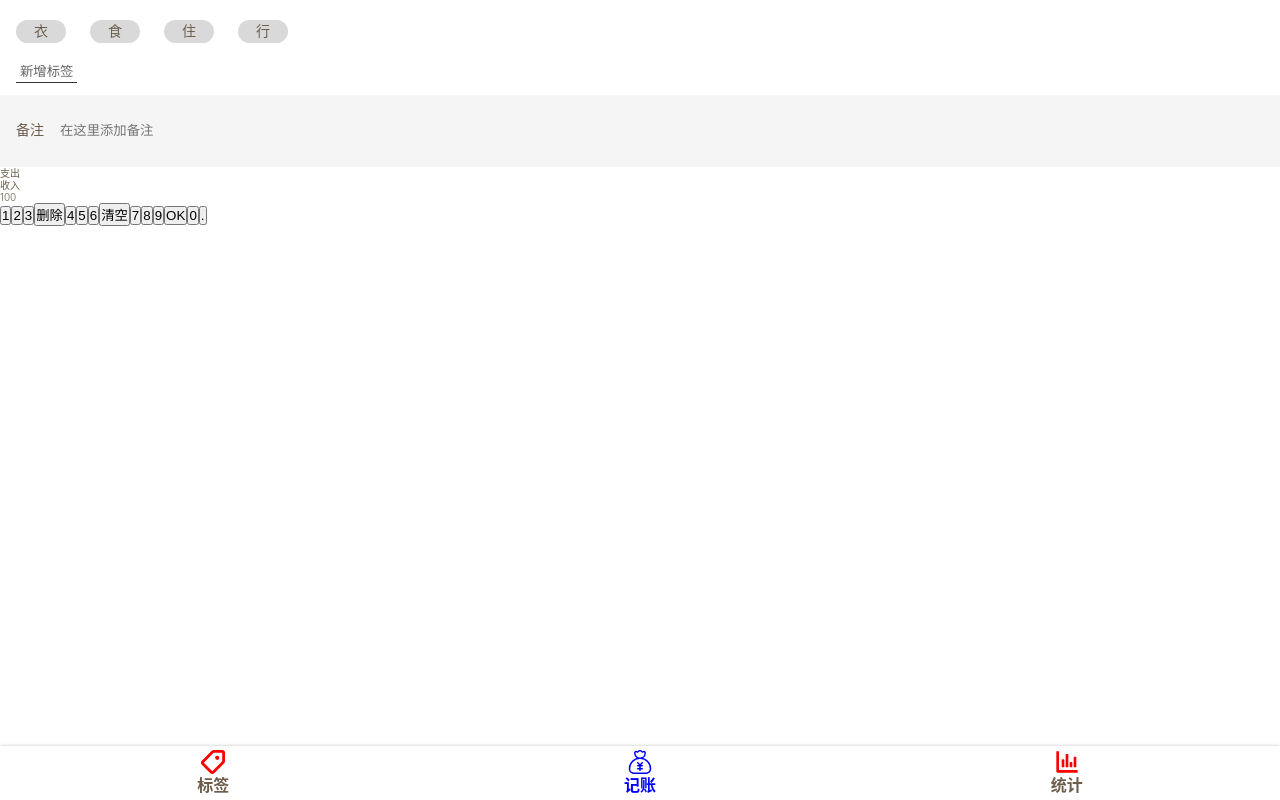
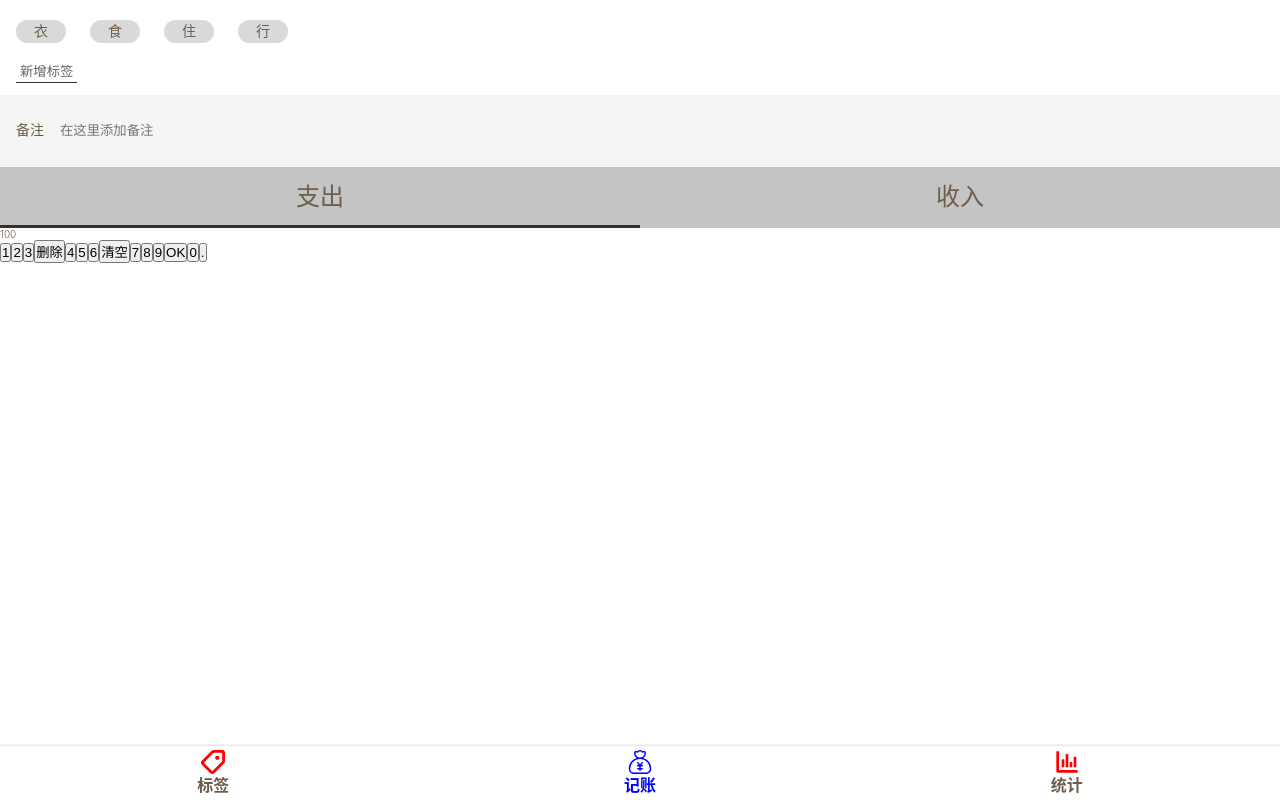
Before and after one commit to lightbuild/light-acount-react, a React (Create React App) app: page /money in a window 1280 px wide. Built offline with nearby package versions, Linux system fonts and the light colour scheme.

Commit message:
完成Money组件的类型UI

```diff
--- a/src/routes/money/Money.tsx
+++ b/src/routes/money/Money.tsx
@@ -48,7 +48,29 @@
     }
   }
 `;
-const CategorySection = styled.section``;
+const CategorySection = styled.section`
+  font-size:2.4rem;
+  >ul{
+    display: flex;
+    background: #c4c4c4;
+    >li{
+      width: 50%;
+      text-align:center;
+      padding:1.6rem 0;
+      position: relative;
+      &.selected::after{
+        content:'';
+        display: block;
+        height:3px;
+        background: #333;
+        position: absolute;
+        bottom:0;
+        width: 100%;
+        left:0;
+      }
+    }
+  }
+`;
 const NumberPadSection = styled.section``;
 
 function Money() {
@@ -71,7 +93,7 @@
       </NotesSection>
       <CategorySection>
         <ul>
-          <li>支出</li>
+          <li className='selected'>支出</li>
           <li>收入</li>
         </ul>
       </CategorySection>
```
